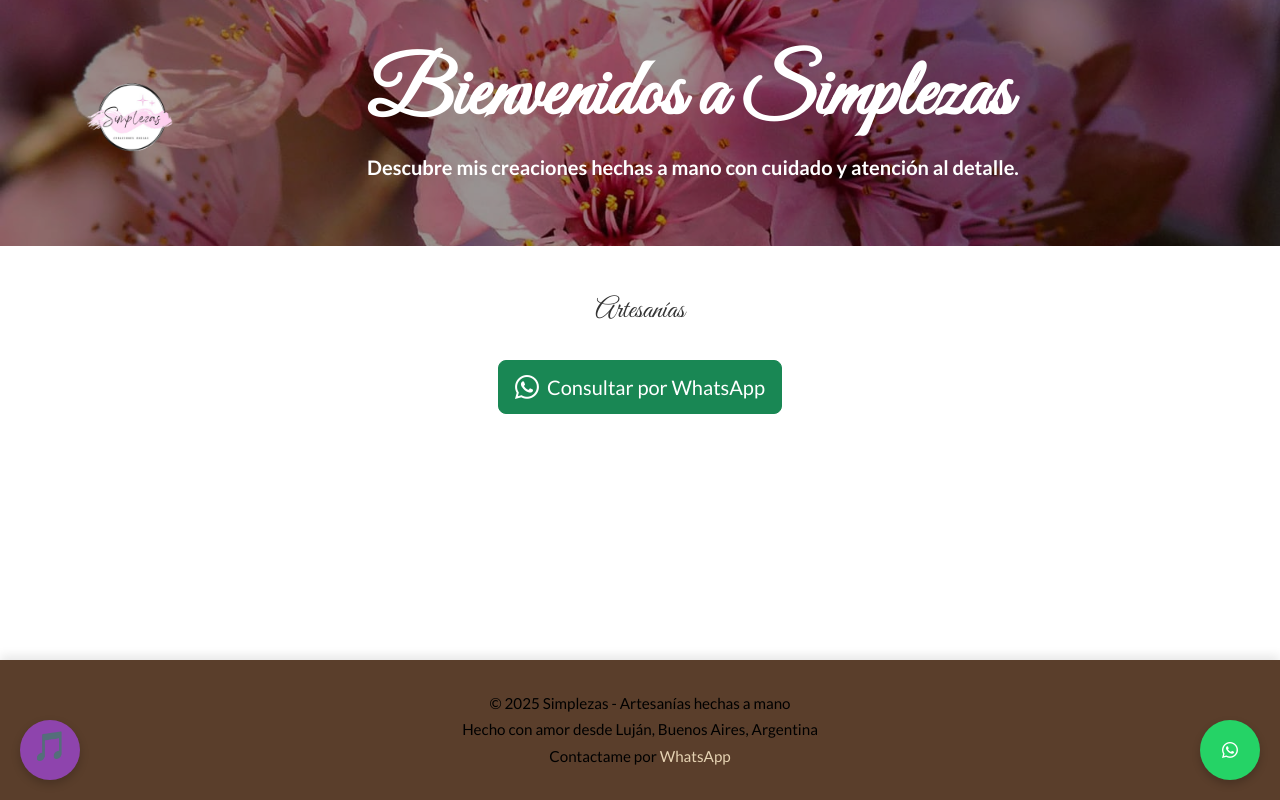
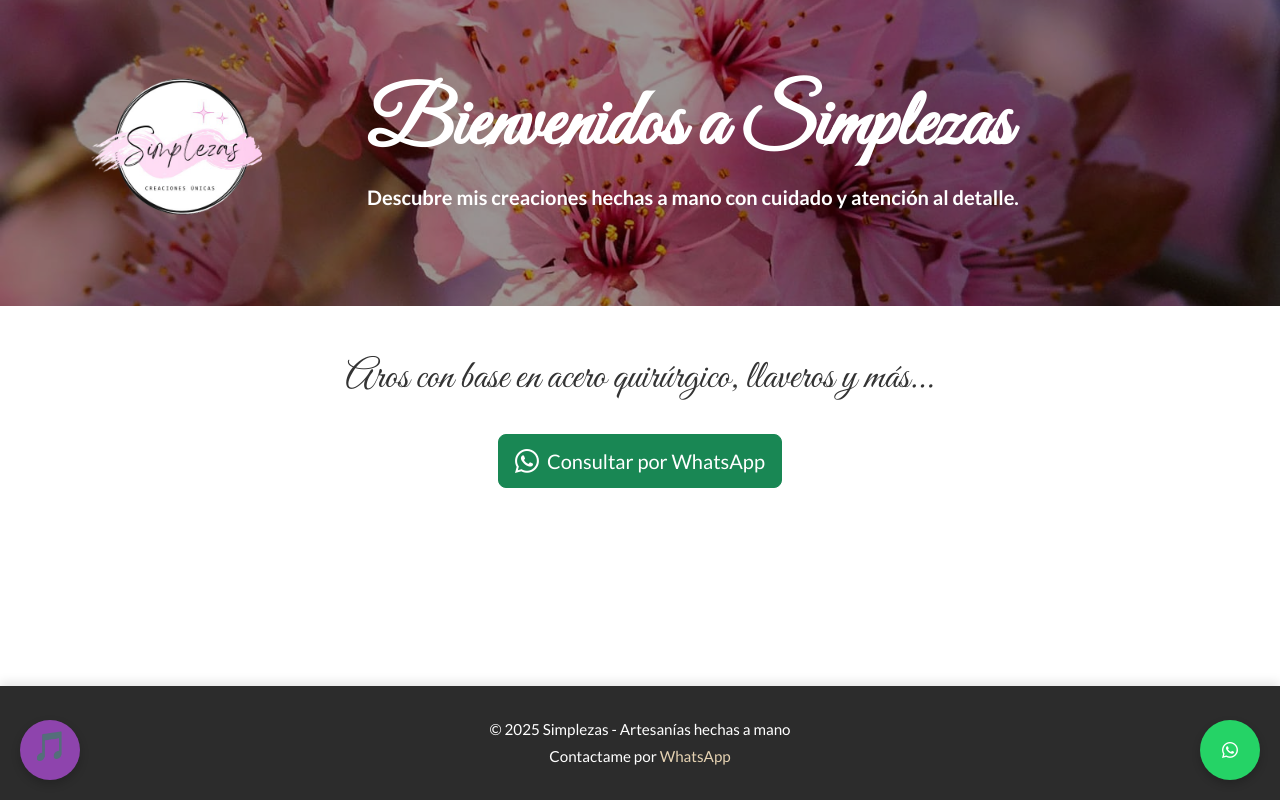
Before and after one commit to Carmen-Rohr/simplezas, a website: page index.html in a window 1280 px wide. Drawn offline with nearby package versions, Linux system fonts and the light colour scheme; no server answers.

Commit message:
"Seguimos modficando..."

```diff
--- a/index.html
+++ b/index.html
@@ -29,7 +29,7 @@
     </section>
 
     <div class="container mt-5">
-      <h3 class="mb-4">Artesanías</h3>
+      <h3 class="mb-4">Aros con base en acero quirúrgico, llaveros y más...</h3>
       <div id="galeria" class="row g-4"></div>
       <p id="error" class="text-danger mt-3" style="display:none;">Error al cargar imágenes.</p>
     </div>
@@ -51,7 +51,7 @@
   <!-- Footer -->
   <footer class="footer-personalizado">
     <p class="mb-1">&copy; 2025 Simplezas - Artesanías hechas a mano</p>
-    <p class="mb-1">Hecho con amor desde Luján, Buenos Aires, Argentina</p>
+  <!--  <p class="mb-1">Hecho con amor desde Luján, Buenos Aires, Argentina</p> -->
     <p class="mb-0">Contactame por <a href="https://wa.me/5492323589433" target="_blank">WhatsApp</a></p>
   </footer>
 
--- a/style.css
+++ b/style.css
@@ -46,7 +46,7 @@ main {
 
 
 .logo {
-    width: 100px;
+    width: 200px;
     margin-bottom: 10px;
 }
 
@@ -64,8 +64,8 @@ main {
 }
 
 .footer-personalizado {
-    background-color: #5a3e2b; /* Violeta profundo */
-    color: black;
+    background-color: #2c2c2c; /* Violeta profundo */
+    color: white;
     font-family: 'Lato', sans-serif;
     font-size: 0.95rem;
     padding: 2rem 1rem;
@@ -102,6 +102,7 @@ main {
 
 h3 {
    font-family: 'Great Vibes', cursive;
+   font-size: 2.5rem;
    text-align: center;
 }
 
```
